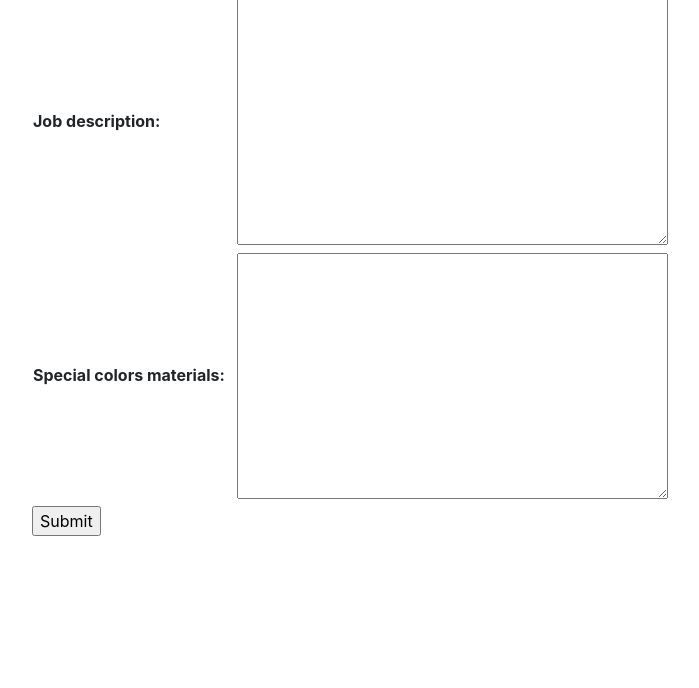
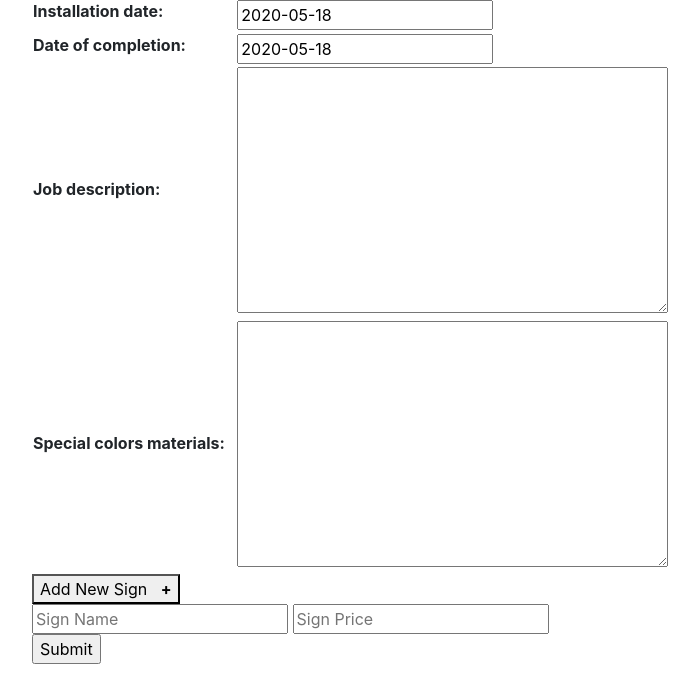
Before and after one commit to MisterJoz/project-manager, a Django app: template templates/pages/add_project_form.html in a window 1280 px wide. Shown: the part 1904-2592 px from the top of the page, without its empty margins (53-752 px from the left). Before the commit the page ends 2440 px from the top, so only its background shows below. Run offline with Django 3.2, Linux system fonts and the light colour scheme; the template is opened without the code that fills it: values that come from a table or form of the project are taken from there, others are empty; some libraries are stand-ins or nearby versions.

Commit message:
Add functionality to calculate subtotal based off sign price

```diff
--- a/pages/models.py
+++ b/pages/models.py
@@ -3,6 +3,7 @@ from datetime import datetime, date
 from django.db import models
 from phone_field import PhoneField
 from django.utils import timezone
+from django.core.validators import MaxValueValidator, MinValueValidator
 
 # Create your models here.
 
@@ -36,9 +37,14 @@ class Project(models.Model):
     discount = models.FloatField(null=True, blank=True, default=0)
     cash_discount = models.IntegerField(null=True, blank=True, default=0)
     discount_total = models.IntegerField(null=True, blank=True, default=0)
+    final_total = models.IntegerField(null=True, blank=True, default=0)
+    deposit_percentage = models.IntegerField(null=True, blank=True, default=0, validators=[
+                                             MaxValueValidator(100), MinValueValidator(0)])
     deposit_amount = models.IntegerField(null=True, blank=True, default=0)
-    completion_amount = models.IntegerField(null=True, blank=True, default=0)
-    final_total = models.IntegerField(null=True, blank=True, default=0)
+    completion_percentage = models.IntegerField(
+        null=True, blank=True, default=0, validators=[
+            MaxValueValidator(100), MinValueValidator(0)])
+    completion_amount = models.IntegerField(null=True, blank=True, default=0, )
     intial_date = models.DateField(
         default=timezone.now, auto_now_add=False, auto_now=False, blank=True)
     survey_date = models.DateField(null=True,
--- a/templates/base.html
+++ b/templates/base.html
@@ -7,11 +7,11 @@
     <link rel="stylesheet" href="https://maxcdn.bootstrapcdn.com/bootstrap/4.0.0/css/bootstrap.min.css" integrity="sha384-Gn5384xqQ1aoWXA+058RXPxPg6fy4IWvTNh0E263XmFcJlSAwiGgFAW/dAiS6JXm" crossorigin="anonymous">
 
     <!-- Custom styles for this template -->
-    <link href="./css/form-validation.css" rel="stylesheet">
-     <link href="vendor/bootstrap/css/bootstrap.min.css" rel="stylesheet">
+    {% comment %} <link href="./css/form-validation.css" rel="stylesheet">
+     <link href="vendor/bootstrap/css/bootstrap.min.css" rel="stylesheet"> {% endcomment %}
 
   <!-- Custom styles for this template -->
-    <link href="css/heroic-features.css" rel="stylesheet">
+    {% comment %} <link href="css/heroic-features.css" rel="stylesheet"> {% endcomment %}
     <link rel="stylesheet" href="./css/index.css">
     <title>Project-Manager</title>
 </head>
@@ -45,6 +45,31 @@
 
       <!-- Bootstrap core JavaScript -->
   <script src="vendor/jquery/jquery.min.js"></script>
-  <script src="vendor/bootstrap/js/bootstrap.bundle.min.js"></script>
+  {% comment %} <script src="vendor/bootstrap/js/bootstrap.bundle.min.js"></script> {% endcomment %}
+  <script src="https://cdnjs.cloudflare.com/ajax/libs/jquery/3.3.1/jquery.min.js"></script>
+  <script type='text/javascript'>
+        $(document).ready(function() {
+            let max_fields = 10;
+            let wrapper = $(".container1");
+            let add_button = $(".add_form_field");
+
+            let x = 1;
+            $(add_button).click(function(e) {
+                e.preventDefault();
+                if (x < max_fields) {
+                    x++;
+                    $(wrapper).append(`<div><input id="sign-${x} "type="text" name="mytext-${x}" placeholder="Sign Name"/><input id="price-${x} "type="number" name="mysign-${x}" placeholder="Sign Price"/><a href="#" class="delete">Delete</a></div>`); //add input box
+                } else {
+                    alert('You Reached the limits')
+                }
+            });
+
+            $(wrapper).on("click", ".delete", function(e) {
+                e.preventDefault();
+                $(this).parent('div').remove();
+                x--;
+            })
+        });
+</script>
 </body>
 </html>
--- a/templates/pages/add_project_form.html
+++ b/templates/pages/add_project_form.html
@@ -9,12 +9,20 @@
                 <table>
                 {{form.as_table}}
                 </table>
+                <div class="container1">
+                    <button class="add_form_field">Add New Sign &nbsp;
+                        <span style="font-size:16px; font-weight:bold;">+ </span>
+                    </button>
+                    <div>
+                            <input id="sign-1" type="text" name="mytext-1" placeholder="Sign Name">
+                            <input id="price-1" type="number" name="mysign-1" placeholder="Sign Price">
+                    </div>
+                </div>
                 <input type="submit" name="submit">
 
             </form>
         </div>
 
-
     </div>
 </div>
 {% endblock content %}
```
Also changed, not shown: pages/views.py (+29 -3 lines), pages/migrations/0010_auto_20200518_1826.py (added).
